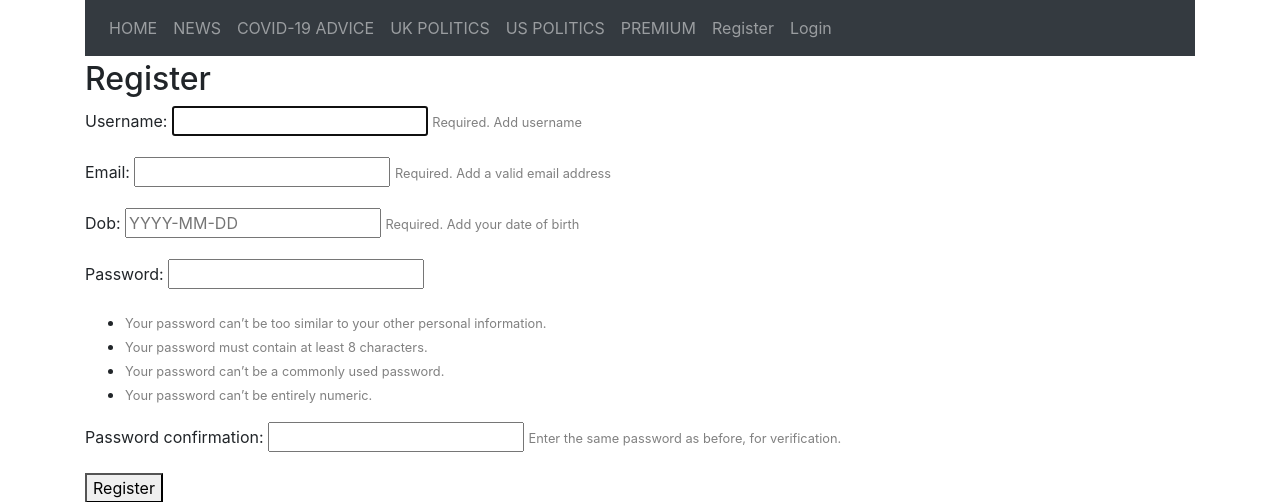
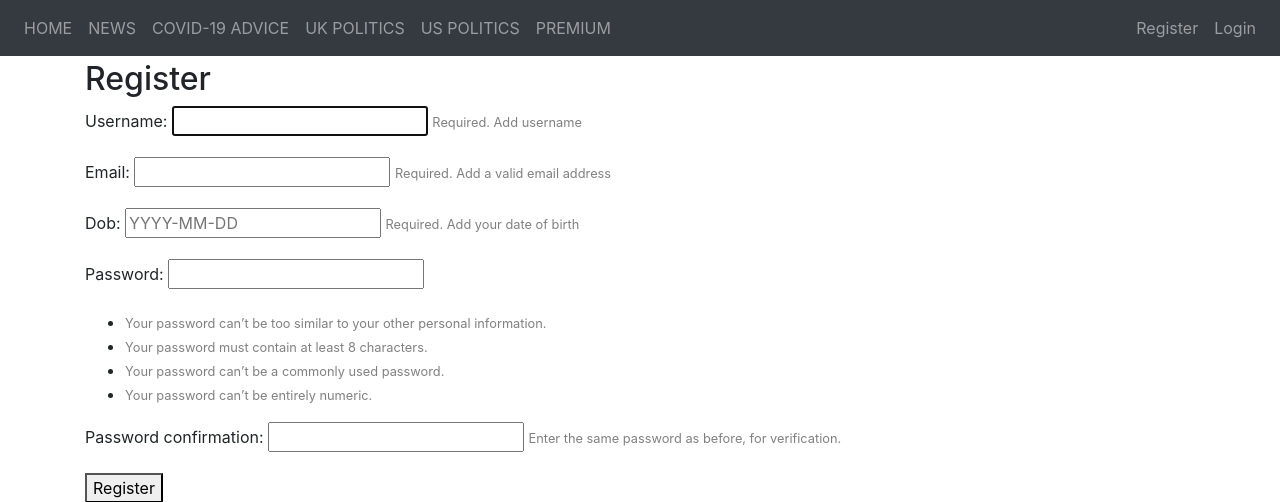
Before and after one commit to antpngl92/Web-Development-CW, a Django app: page /account/register/ in a window 1280 px wide. Shown: the top 502 px of the page. Run offline with Django 3.2, Linux system fonts and the light colour scheme; some libraries are stand-ins or nearby versions.

Commit message:
Nav bar to be finished

```diff
--- a/newspaper/news/templates/news/base.html
+++ b/newspaper/news/templates/news/base.html
@@ -12,7 +12,7 @@
 </head>
 <body>
   <script src="https://code.jquery.com/jquery-3.5.1.min.js" crossorigin="anonymous"></script>
-  <div class='container'>
+
     <!--Navbar -->
     <nav class="mb-1 navbar navbar-expand-lg navbar-dark bg-dark">
       <div class="collapse navbar-collapse" id="navbarSupportedContent-555">
@@ -40,9 +40,6 @@
             <li class="nav-item">
               <a class="nav-link" href="{% url 'logout'  %}">Logout</a>
             </li>
-          {% else %}
-          <a class="nav-link" href="{% url 'register'  %}">Register</a>
-          <a class="nav-link" href="{% url 'login'  %}">Login</a>
           {% endif %}
         </ul>
 
@@ -59,12 +56,16 @@
           </tr>
         </table>
         {% else %}
+        <div class="navbar-nav">
+          <a class="nav-link" href="{% url 'register'  %}">Register</a>
+          <a class="nav-link" href="{% url 'login'  %}">Login</a>
+        </div>
         {%endif%}
 
       </div>
     </nav>
     <!--/.Navbar -->
-
+    <div class='container'>
     {% block content %}
     {% endblock %}
 
```
Also changed, not shown: newspaper/db.sqlite3.
